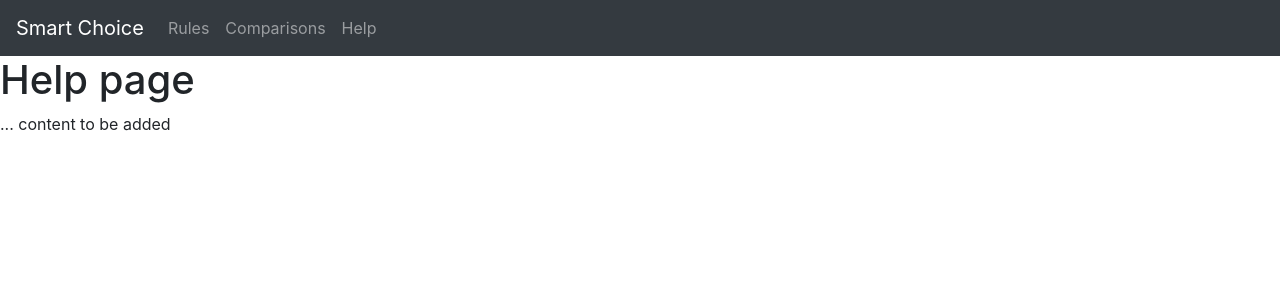
After one commit to koleaby4/smart-choice, a Flask app: page /help in a window 1280 px wide. The commit adds this page. Shown: the top 300 px of the page. Run offline with Flask 2, Linux system fonts and the light colour scheme; some libraries are stand-ins or nearby versions.

Commit message:
Add placeholder for help.html

```diff
--- a/app.py
+++ b/app.py
@@ -11,6 +11,11 @@ app = Flask(__name__)
 @app.route('/')
 def index():
     return render_template('index.html')
+
+
+@app.route('/help')
+def help():
+    return render_template('help.html')
 
 
 def get_rule_payload(payload):
--- a/templates/base.html
+++ b/templates/base.html
@@ -28,6 +28,7 @@
                 <a class="nav-item nav-link" href="{{url_for('rules')}}" data-test="nav-rules">Rules</a>
                 <a class="nav-item nav-link" href="{{url_for('comparisons')}}"
                     data-test="nav-comparisons">Comparisons</a>
+                <a class="nav-item nav-link" href="{{url_for('help')}}" data-test="nav-comparisons">Help</a>
             </div>
         </div>
     </nav>
--- /dev/null
+++ b/templates/help.html
@@ -0,0 +1,8 @@
+{% extends 'base.html' %}
+
+{% block content %}
+<h1>Help page</h1>
+
+... content to be added
+
+{% endblock content %}
```
